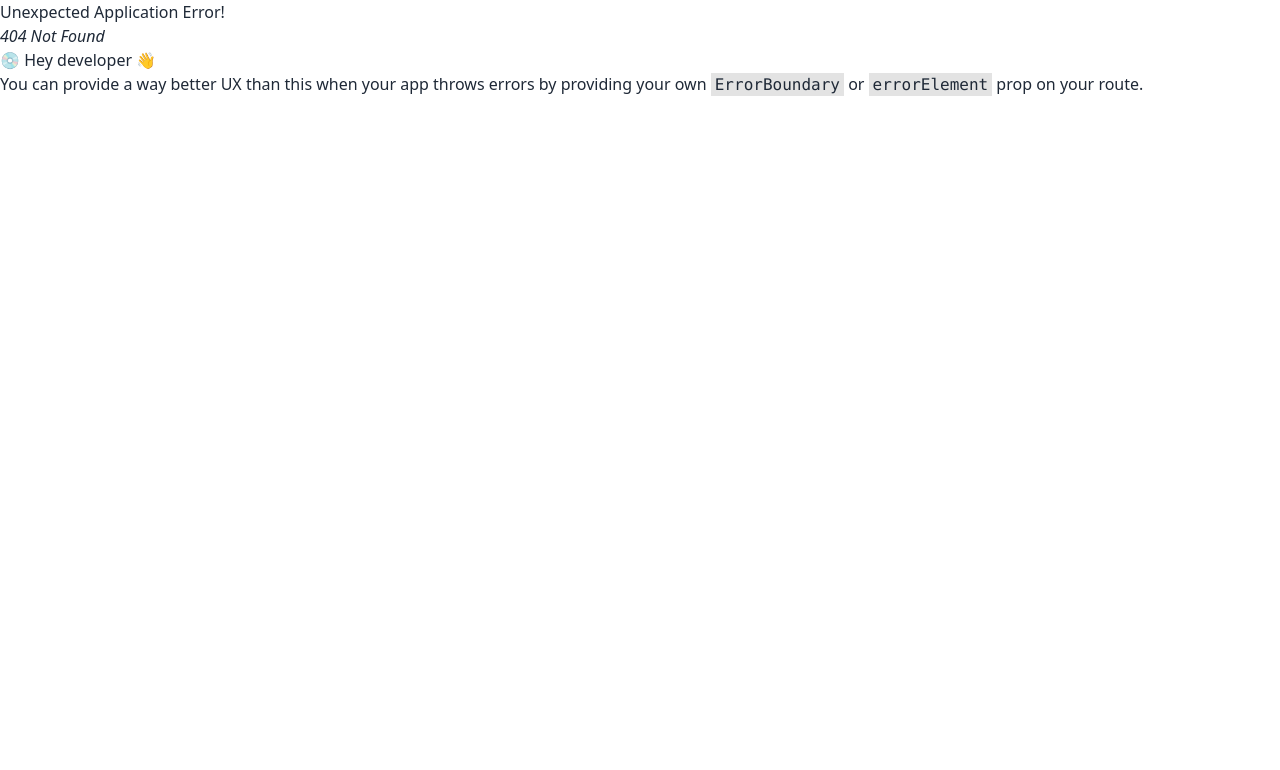
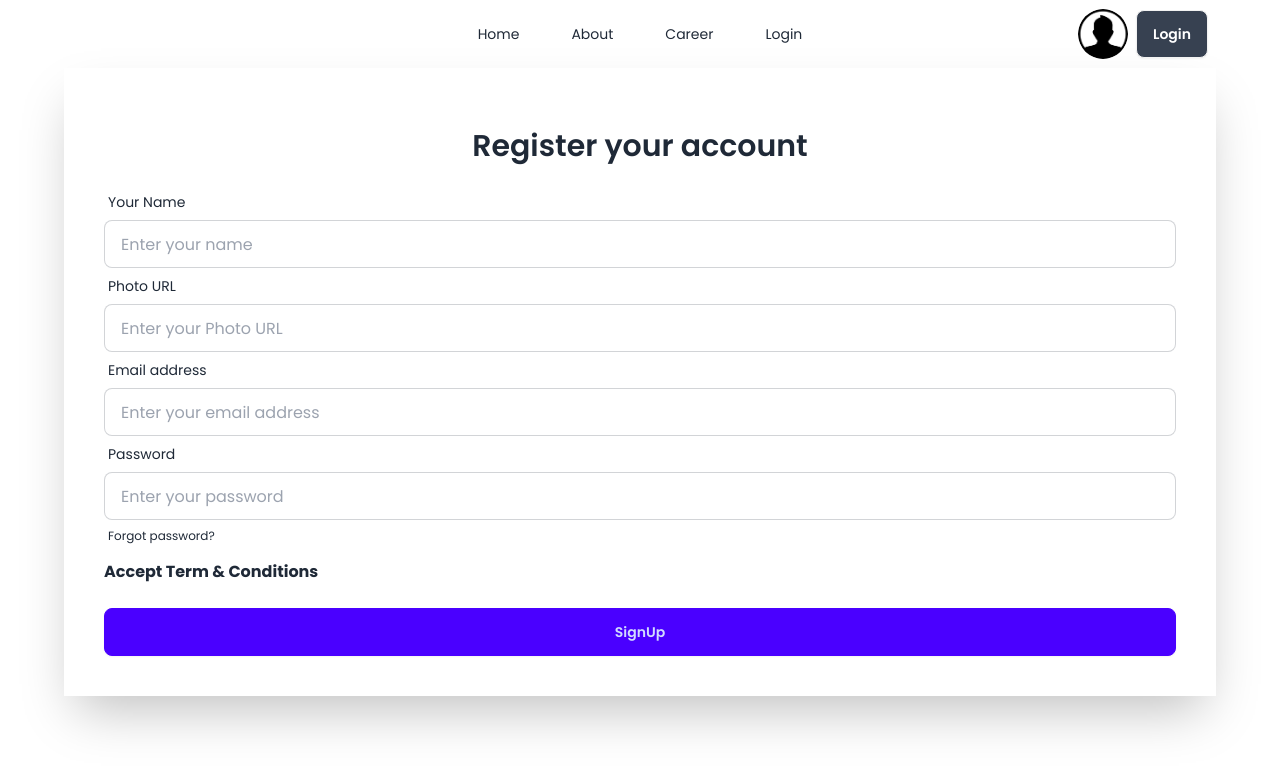
Before and after one commit to KMTonmoy/Dragon-News, a React (Vite) app: page /signup in a window 1280 px wide. Before the commit this address had no page. Shown: the top 770 px of the page. Built offline with nearby package versions, Linux system fonts and the light colour scheme.

Commit message:
HandelFunction Created

```diff
--- /dev/null
+++ b/src/Components/Pages/Login/Login.jsx
@@ -0,0 +1,46 @@
+import React from 'react';
+import Navbar from '../Shared/Navbar/Navbar';
+import { Link } from 'react-router-dom';
+
+const Login = () => {
+    const handelLogin = e => {
+        e.preventDefault();
+        const form = new FormData(e.currentTarget)
+        const email = form.get("email")
+        const password = form.get("password")
+        console.log(email, password)
+    };
+    return (
+        <div >
+            <Navbar></Navbar>
+            <div className='p-10'>
+
+                <form className=" p-10 shadow-2xl" onSubmit={handelLogin}>
+                    <h1 className='text-center font-semibold text-3xl my-5'>Login your account</h1>
+
+                    <div className="form-control">
+                        <label className="label">
+                            <span className="label-text">Email address</span>
+                        </label>
+                        <input type="email" name='email' placeholder="Enter your email address" className="input input-bordered" required />
+                    </div>
+                    <div className="form-control">
+                        <label className="label">
+                            <span className="label-text">Password</span>
+                        </label>
+                        <input type="password" name='password' placeholder="Enter your password" className="input input-bordered" required />
+                        <label className="label">
+                            <a href="#" className="label-text-alt link link-hover">Forgot password?</a>
+                        </label>
+                    </div>
+                    <div className="form-control mt-6">
+                        <button className="btn btn-primary"  >Login</button>
+                        <Link to={'/signup'} className='mt-5'>Don't Have An Account? <span className='text-red-600'>Register</span></Link>
+                    </div>
+                </form>
+            </div>
+        </div>
+    );
+};
+
+export default Login;
--- a/src/Components/Pages/Shared/Header/Header.jsx
+++ b/src/Components/Pages/Shared/Header/Header.jsx
@@ -1,6 +1,7 @@
 import React from 'react';
 import logo from '../../../../assets/logo.png'
 import moment from 'moment';
+import BrakingNews from '../../Home/BrakingNews';
 const Header = () => {
     return (
         <div className='text-center'>
@@ -10,6 +11,7 @@ const Header = () => {
 
             <p>Journalism Without Fear or Favour</p>
             <p className='text-xl mt-2'>{moment().format("MMM, D, YYYY")}</p>
+            <BrakingNews></BrakingNews>
 
         </div>
     );
--- a/src/Components/Pages/Shared/Navbar/Navbar.jsx
+++ b/src/Components/Pages/Shared/Navbar/Navbar.jsx
@@ -1,7 +1,7 @@
 import React from 'react';
 import BrakingNews from '../../Home/BrakingNews';
 import userDefoultImg from '../../../../assets/assets/user.png';
-import { NavLink } from 'react-router-dom';
+import { Link, NavLink } from 'react-router-dom';
 
 const Navbar = () => {
     const items = (
@@ -9,12 +9,12 @@ const Navbar = () => {
             <li><NavLink to={'/'}>Home</NavLink></li>
             <li><NavLink to={'/about'}>About</NavLink></li>
             <li><NavLink to={'/career'}>Career</NavLink></li>
+            <li><NavLink to={'/login'}>Login</NavLink></li>
         </>
     );
 
     return (
         <div>
-            <BrakingNews></BrakingNews>
             <div className="navbar bg-base-100">
                 <div className="navbar-start">
                     <div className="dropdown">
@@ -34,7 +34,9 @@ const Navbar = () => {
                 </div>
                 <div className="navbar-end gap-2">
                     <img className='w-[50px] rounded-full' src={userDefoultImg} alt="" />
-                    <button className='btn bg-gray-700 text-white'>Login</button>
+                    <Link to={'/login'}>
+                        <button className='btn bg-gray-700 text-white'>Login</button>
+                    </Link>
                 </div>
             </div>
         </div>
--- /dev/null
+++ b/src/Components/Pages/Signup/Signup.jsx
@@ -0,0 +1,62 @@
+import React from 'react';
+import Navbar from '../Shared/Navbar/Navbar';
+
+const Signup = () => {
+    const handelSignUp = e => {
+        e.preventDefault();
+        const form = new FormData(e.currentTarget)
+        const email = form.get("email")
+        const password = form.get("password")
+        console.log(email, password)
+    };
+    return (
+        <div>
+            <div>
+                <Navbar></Navbar>
+                <div className="">
+
+                    <form className=" p-10 shadow-2xl" onSubmit={handelSignUp}>
+                        <h1 className='text-center font-semibold text-3xl my-5'>Register your account</h1>
+
+                        <div className="form-control">
+                            <label className="label">
+                                <span className="label-text">Your Name</span>
+                            </label>
+                            <input type="text" placeholder="Enter your name" className="input input-bordered" required />
+                        </div>
+
+                        <div className="form-control">
+                            <label className="label">
+                                <span className="label-text">Photo URL</span>
+                            </label>
+                            <input type="text" placeholder="Enter your Photo URL" className="input input-bordered" required />
+                        </div>
+
+                        <div className="form-control">
+                            <label className="label">
+                                <span className="label-text">Email address</span>
+                            </label>
+                            <input type="email" name='email' placeholder="Enter your email address" className="input input-bordered" required />
+                        </div>
+                        <div className="form-control">
+                            <label className="label">
+                                <span className="label-text">Password</span>
+                            </label>
+                            <input type="password" name='password' placeholder="Enter your password" className="input input-bordered" required />
+                            <label className="label">
+                                <a href="#" className="label-text-alt link link-hover">Forgot password?</a>
+                            </label>
+                        </div>
+
+                        <button className="font-bold mt-2">Accept Term & Conditions</button>
+                        <div className="form-control mt-6">
+                            <button className="btn btn-primary">SignUp</button>
+                        </div>
+                    </form>
+                </div>
+            </div>
+        </div>
+    );
+};
+
+export default Signup;
```
Also changed, not shown: src/Routs/Routs.jsx (+12 -1 lines).
